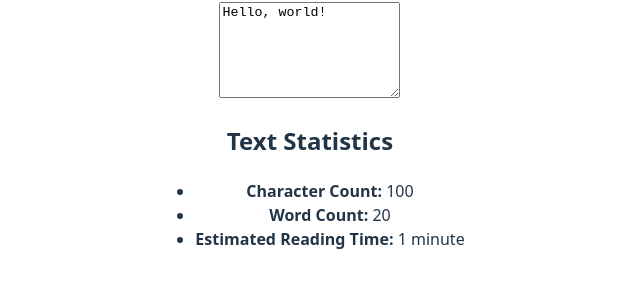
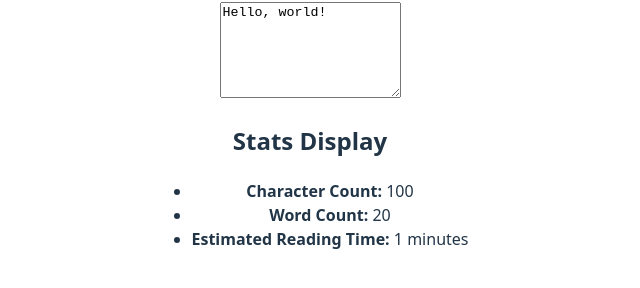
Before and after one commit to IvanDok13/2025-rtt-54, a React (Vite) app in the folder mod9/lab9.2/: page / in a window 1280 px wide. Shown: the part 328-616 px from the top of the page, without its empty margins (330-970 px from the left). Built offline with nearby package versions, Linux system fonts and the light colour scheme.

Commit message:
refactor: update code with restructuring

```diff
--- a/mod9/lab9.2/src/components/StatsDisplay/StatsDisplay.tsx
+++ b/mod9/lab9.2/src/components/StatsDisplay/StatsDisplay.tsx
@@ -4,20 +4,22 @@ export function StatsDisplay({
   stats,
   showReadingTime = true,
 }: StatsDisplayProps) {
+  const { characterCount, wordCount, readingTime } = stats;
+
   return (
     <div className='p-4 border border-gray-300 rounded-lg bg-gray-50'>
-      <h2 className='text-xl font-semibold mb-4'>Text Statistics</h2>
+      <h2 className='text-xl font-semibold mb-4'>Stats Display</h2>
       <ul className='space-y-2'>
         <li>
-          <strong>Character Count:</strong> {stats.characterCount}
+          <strong>Character Count:</strong> {characterCount}
         </li>
         <li>
-          <strong>Word Count:</strong> {stats.wordCount}
+          <strong>Word Count:</strong> {wordCount}
         </li>
         {showReadingTime && (
           <li>
-            <strong>Estimated Reading Time:</strong> {stats.readingTime} minute
-            {stats.readingTime !== 1 ? 's' : ''}
+            <strong>Estimated Reading Time:</strong> {readingTime} minutes
+            {readingTime !== 1 ? 's' : ''}
           </li>
         )}
       </ul>
```
